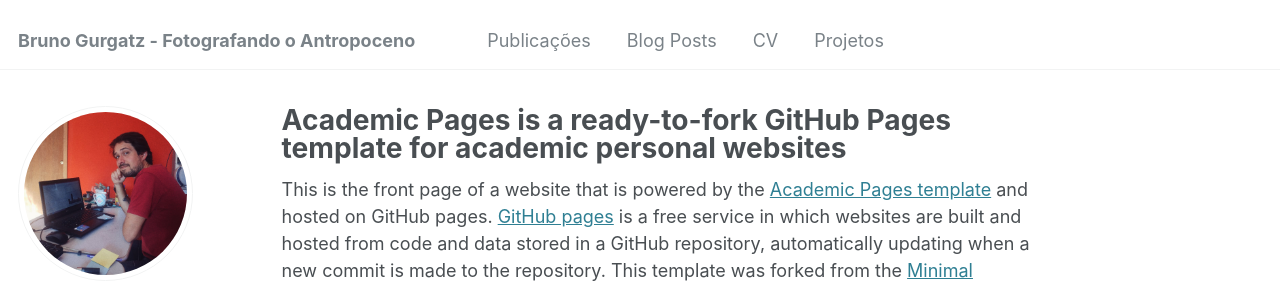
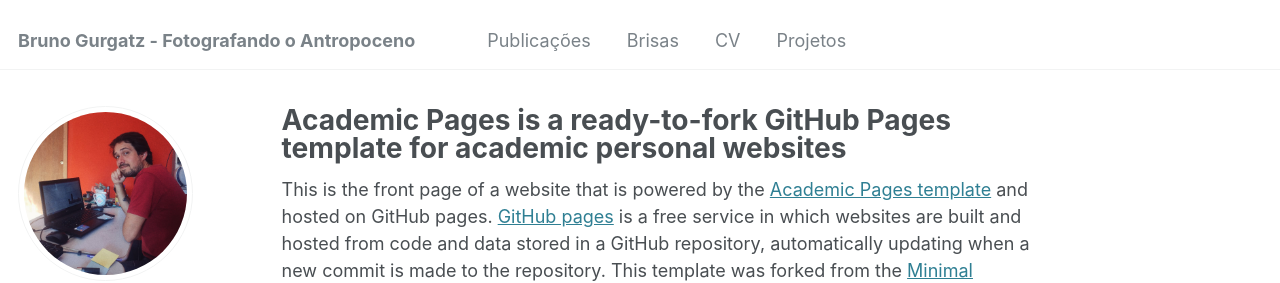
Before and after one commit to brunogurgatz/brunogurgatz.github.io, a Jekyll site: the page built from _pages/about.md, in a window 1280 px wide. Shown: the top 283 px of the page. Built offline with Jekyll 4.4.1, drawn with Linux system fonts in a browser that asks for light colours; some web fonts are replaced.

Commit message:
Update navigation.yml

```diff
--- a/_data/navigation.yml
+++ b/_data/navigation.yml
@@ -8,7 +8,7 @@ main:
   - title: "Publicações"
     url: /publications/
 
-  - title: "Blog Posts"
+  - title: "Brisas"
     url: /year-archive/
 
   - title: "CV"
```
